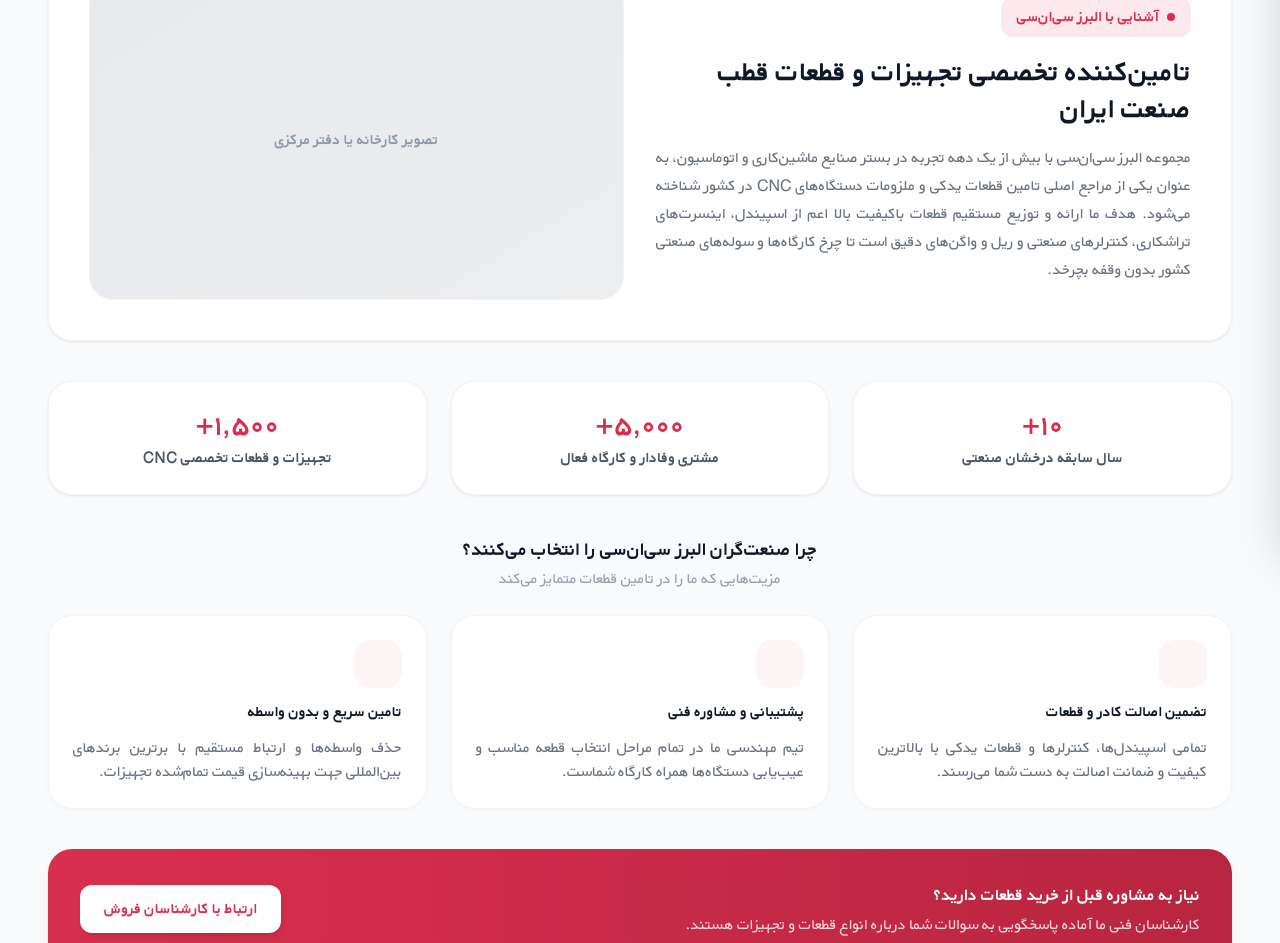
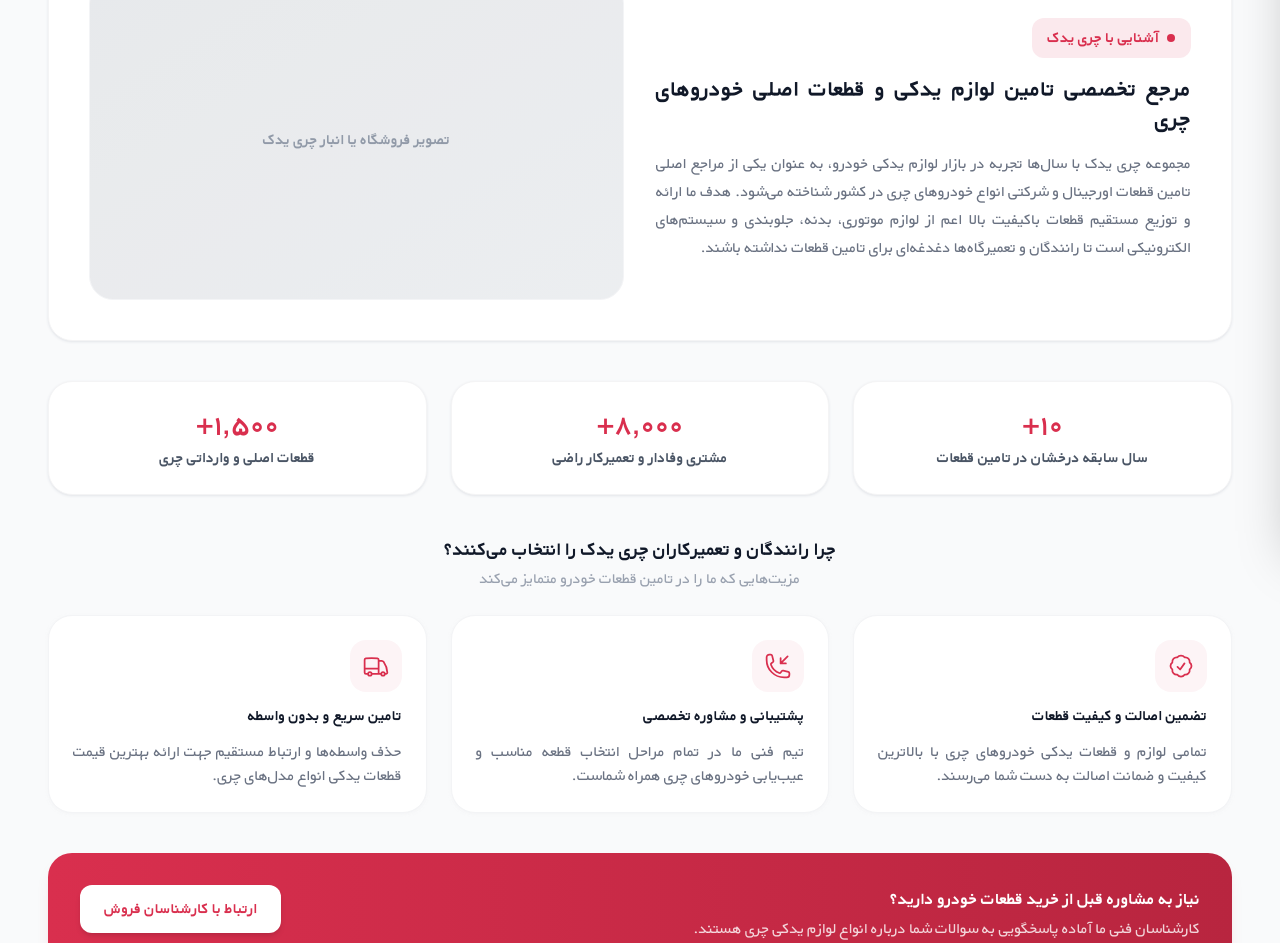
Before and after one commit to MisaqArtist7/cherry_yadak, a Next.js app: page /about-us in a window 1280 px wide. Shown: the part 257-1200 px from the top of the page. Built offline with nearby package versions, Linux system fonts and the light colour scheme; no server answers; the database is empty.

Commit message:
add icon

```diff
--- a/app/(marketing)/about-us/page.tsx
+++ b/app/(marketing)/about-us/page.tsx
@@ -1,19 +1,18 @@
-
 import Link from "next/link"
 
 export default function AboutUsPage() {
-    // آمار و ارقام کلیدی البرز سی‌ان‌سی
+    // آمار و ارقام کلیدی چری یدک
     const stats = [
-        { id: 1, value: "۱۰+", label: "سال سابقه درخشان صنعتی" },
-        { id: 2, value: "۵,۰۰۰+", label: "مشتری وفادار و کارگاه فعال" },
-        { id: 3, value: "۱,۵۰۰+", label: "تجهیزات و قطعات تخصصی CNC" },
+        { id: 1, value: "۱۰+", label: "سال سابقه درخشان در تامین قطعات" },
+        { id: 2, value: "۸,۰۰۰+", label: "مشتری وفادار و تعمیرکار راضی" },
+        { id: 3, value: "۱,۵۰۰+", label: "قطعات اصلی و وارداتی چری" },
     ];
 
     // ویژگی‌ها و ارزش‌های کلیدی برند
     const features = [
-        { id: 1, title: "تضمین اصالت کادر و قطعات", desc: "تمامی اسپیندل‌ها، کنترلرها و قطعات یدکی با بالاترین کیفیت و ضمانت اصالت به دست شما می‌رسند.", icon: "#shield-check-icon" },
-        { id: 2, title: "پشتیبانی و مشاوره فنی", desc: "تیم مهندسی ما در تمام مراحل انتخاب قطعه مناسب و عیب‌یابی دستگاه‌ها همراه کارگاه شماست.", icon: "#wrench-screwdriver-icon" },
-        { id: 3, title: "تامین سریع و بدون واسطه", desc: "حذف واسطه‌ها و ارتباط مستقیم با برترین برندهای بین‌المللی جهت بهینه‌سازی قیمت تمام‌شده تجهیزات.", icon: "#truck-icon" },
+        { id: 1, title: "تضمین اصالت و کیفیت قطعات", desc: "تمامی لوازم و قطعات یدکی خودروهای چری با بالاترین کیفیت و ضمانت اصالت به دست شما می‌رسند.", icon: "#check-badge" },
+        { id: 2, title: "پشتیبانی و مشاوره تخصصی", desc: "تیم فنی ما در تمام مراحل انتخاب قطعه مناسب و عیب‌یابی خودروهای چری همراه شماست.", icon: "#phone-arrow-down-left" },
+        { id: 3, title: "تامین سریع و بدون واسطه", desc: "حذف واسطه‌ها و ارتباط مستقیم جهت ارائه بهترین قیمت قطعات یدکی انواع مدل‌های چری.", icon: "#truck" },
     ];
 
     return (
@@ -25,21 +24,21 @@
                     <div className="space-y-4">
                         <div className="inline-flex items-center gap-2 bg-[#D92F4E]/10 text-[#D92F4E] px-4 py-2 rounded-xl font-bold">
                             <span className="w-2 h-2 rounded-full bg-[#D92F4E]"></span>
-                            آشنایی با البرز سی‌ان‌سی
+                            آشنایی با چری یدک
                         </div>
-                        <h1 className="text-2xl md:text-3xl font-bold text-gray-900 leading-tight">
-                            تامین‌کننده تخصصی تجهیزات و قطعات قطب صنعت ایران
+                        <h1 className="text-2xl md:text-2xl font-bold text-gray-900 leading-tight text-justify">
+                            مرجع تخصصی تامین لوازم یدکی و قطعات اصلی خودروهای چری
                         </h1>
-                        <p className=" text-gray-500 leading-7 font-medium text-justify">
-                            مجموعه البرز سی‌ان‌سی با بیش از یک دهه تجربه در بستر صنایع ماشین‌کاری و اتوماسیون، به عنوان یکی از مراجع اصلی تامین قطعات یدکی و ملزومات دستگاه‌های CNC در کشور شناخته می‌شود. هدف ما ارائه و توزیع مستقیم قطعات باکیفیت بالا اعم از اسپیندل، اینسرت‌های تراشکاری، کنترلرهای صنعتی و ریل و واگن‌های دقیق است تا چرخ کارگاه‌ها و سوله‌های صنعتی کشور بدون وقفه بچرخد.
+                        <p className="text-gray-500 leading-7 font-medium text-justify">
+                            مجموعه چری یدک با سال‌ها تجربه در بازار لوازم یدکی خودرو، به عنوان یکی از مراجع اصلی تامین قطعات اورجینال و شرکتی انواع خودروهای چری در کشور شناخته می‌شود. هدف ما ارائه و توزیع مستقیم قطعات باکیفیت بالا اعم از لوازم موتوری، بدنه، جلوبندی و سیستم‌های الکترونیکی است تا رانندگان و تعمیرگاه‌ها دغدغه‌ای برای تامین قطعات نداشته باشند.
                         </p>
                     </div>
 
                     {/* باکس تصویر / تمپلیت بصری سمت چپ */}
-                    <div className="w-full h-64 md:h-80 bg-linear-to-br from-gray-100 to-gray-50 rounded-3xl relative overflow-hidden border border-gray-100 flex items-center justify-center text-gray-400 ">
+                    <div className="w-full h-64 md:h-80 bg-linear-to-br from-gray-100 to-gray-50 rounded-3xl relative overflow-hidden border border-gray-100 flex items-center justify-center text-gray-400">
                         <div className="absolute inset-0 bg-gray-900/5 z-10"></div>
-                        <span>تصویر کارخانه یا دفتر مرکزی</span>
-                        {/* <Image src="/images/about-hero.jpg" fill className="object-cover" alt="درباره البرز سی‌ان‌سی" /> */}
+                        <span>تصویر فروشگاه یا انبار چری یدک</span>
+                        {/* <Image src="/images/about-hero.jpg" fill className="object-cover" alt="درباره چری یدک" /> */}
                     </div>
                 </section>
 
@@ -50,42 +49,42 @@
                             <span className="block text-2xl md:text-3xl font-bold text-[#D92F4E]">
                                 {stat.value}
                             </span>
-                            <span className="block  text-gray-600 font-bold">
+                            <span className="block text-gray-600 font-bold">
                                 {stat.label}
                             </span>
                         </div>
                     ))}
                 </section>
 
-                {/* بخش سوم: چرا البرز سی‌ان‌سی؟ (ارزش‌ها) */}
+                {/* بخش سوم: چرا چری یدک؟ (ارزش‌ها) */}
                 <section className="space-y-6">
                     <div className="text-center space-y-1">
-                        <h2 className="text-lg md:text-xl font-bold text-gray-900">چرا صنعت‌گران البرز سی‌ان‌سی را انتخاب می‌کنند؟</h2>
-                        <p className=" text-gray-400 font-medium">مزیت‌هایی که ما را در تامین قطعات متمایز می‌کند</p>
+                        <h2 className="text-lg md:text-xl font-bold text-gray-900">چرا رانندگان و تعمیرکاران چری یدک را انتخاب می‌کنند؟</h2>
+                        <p className="text-gray-400 font-medium">مزیت‌هایی که ما را در تامین قطعات خودرو متمایز می‌کند</p>
                     </div>
 
                     <div className="grid grid-cols-1 md:grid-cols-3 gap-6 font-semibold">
                         {features.map((feat) => (
                             <div key={feat.id} className="bg-white border border-gray-100 rounded-3xl p-6 shadow-sm shadow-gray-100/50 flex flex-col gap-3 hover:border-gray-200 transition-all">
                                 <div className="p-3 bg-[#D92F4E]/5 text-[#D92F4E] rounded-2xl w-fit">
-                                    <svg className="w-6 h-6"><use href={feat.icon}></use></svg>
+                                    <svg className="w-7 h-7"><use href={feat.icon}></use></svg>
                                 </div>
-                                <h3 className=" font-bold text-gray-900">{feat.title}</h3>
-                                <p className=" text-gray-500 leading-6 font-medium text-justify">{feat.desc}</p>
+                                <h3 className="font-bold text-gray-900">{feat.title}</h3>
+                                <p className="text-gray-500 leading-6 font-medium text-justify">{feat.desc}</p>
                             </div>
                         ))}
                     </div>
                 </section>
 
                 {/* بخش چهارم: دعوت به همکاری / تماس سریع */}
-                <section className="bg-linear-to-r from-[#D92F4E] to-[#b8253f] rounded-3xl p-6 md:p-8 text-white flex flex-col md:flex-row justify-between items-start md:items-center gap-6 shadow-lg shadow-[#D92F4E]/10">
+                <section className="bg-linear-to-r from-[#D92F4E] to-[#b8253f] rounded-3xl p-6 md:p-8 text-white flex flex-col md:flex-row justify-between items-center md:items-start gap-6 shadow-lg shadow-[#D92F4E]/10">
                     <div className="space-y-1">
-                        <h3 className=" md:text-lg font-bold">نیاز به مشاوره قبل از خرید قطعات دارید؟</h3>
-                        <p className=" text-white/80 font-medium">کارشناسان فنی ما آماده پاسخگویی به سوالات شما درباره انواع قطعات و تجهیزات هستند.</p>
+                        <h3 className="md:text-lg font-bold">نیاز به مشاوره قبل از خرید قطعات خودرو دارید؟</h3>
+                        <p className="text-white/80 font-medium">کارشناسان فنی ما آماده پاسخگویی به سوالات شما درباره انواع لوازم یدکی چری هستند.</p>
                     </div>
                     <Link
                         href="/contact-us"
-                        className="bg-white text-[#D92F4E] hover:bg-gray-50 px-6 py-3 rounded-xl  font-bold transition-colors whitespace-nowrap cursor-pointer shadow-md"
+                        className="bg-white text-[#D92F4E] hover:bg-gray-50 px-6 py-3 rounded-xl font-bold transition-colors whitespace-nowrap cursor-pointer shadow-md"
                     >
                         ارتباط با کارشناسان فروش
                     </Link>
--- a/app/layout.tsx
+++ b/app/layout.tsx
@@ -163,6 +163,14 @@
           <path strokeLinecap="round" strokeLinejoin="round" d="m21 7.5-9-5.25L3 7.5m18 0-9 5.25m9-5.25v9l-9 5.25M3 7.5l9 5.25M3 7.5v9l9 5.25m0-9v9" />
         </symbol>
 
+        <symbol id='check-badge' xmlns="http://www.w3.org/2000/svg" fill="none" viewBox="0 0 24 24" strokeWidth={1.5} stroke="currentColor" className="size-6">
+          <path stroke-linecap="round" stroke-linejoin="round" d="M9 12.75 11.25 15 15 9.75M21 12c0 1.268-.63 2.39-1.593 3.068a3.745 3.745 0 0 1-1.043 3.296 3.745 3.745 0 0 1-3.296 1.043A3.745 3.745 0 0 1 12 21c-1.268 0-2.39-.63-3.068-1.593a3.746 3.746 0 0 1-3.296-1.043 3.745 3.745 0 0 1-1.043-3.296A3.745 3.745 0 0 1 3 12c0-1.268.63-2.39 1.593-3.068a3.745 3.745 0 0 1 1.043-3.296 3.746 3.746 0 0 1 3.296-1.043A3.746 3.746 0 0 1 12 3c1.268 0 2.39.63 3.068 1.593a3.746 3.746 0 0 1 3.296 1.043 3.746 3.746 0 0 1 1.043 3.296A3.745 3.745 0 0 1 21 12Z" />
+        </symbol>
+
+        <symbol id='truck' xmlns="http://www.w3.org/2000/svg" fill="none" viewBox="0 0 24 24" strokeWidth={1.5} stroke="currentColor" className="size-6">
+          <path strokeLinecap="round" strokeLinejoin="round" d="M8.25 18.75a1.5 1.5 0 0 1-3 0m3 0a1.5 1.5 0 0 0-3 0m3 0h6m-9 0H3.375a1.125 1.125 0 0 1-1.125-1.125V14.25m17.25 4.5a1.5 1.5 0 0 1-3 0m3 0a1.5 1.5 0 0 0-3 0m3 0h1.125c.621 0 1.129-.504 1.09-1.124a17.902 17.902 0 0 0-3.213-9.193 2.056 2.056 0 0 0-1.58-.86H14.25M16.5 18.75h-2.25m0-11.177v-.958c0-.568-.422-1.048-.987-1.106a48.554 48.554 0 0 0-10.026 0 1.106 1.106 0 0 0-.987 1.106v7.635m12-6.677v6.677m0 4.5v-4.5m0 0h-12" />
+        </symbol>
+
       </svg>
         <main>{children}</main>
       </body>
```
